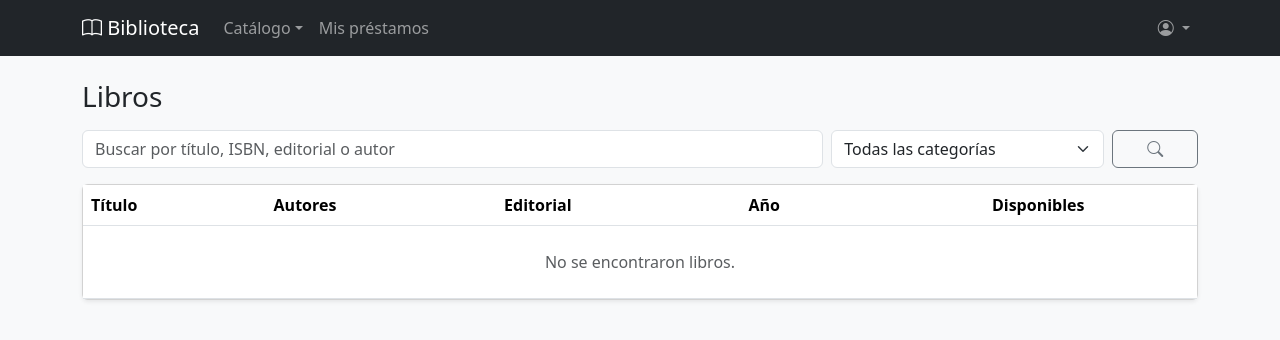
After one commit to alexisNahu/biblioteca_derecho, a Django app: page /catalogo/libros/ in a window 1280 px wide. The commit adds this page. Shown: the top 340 px of the page. Run offline with Django 5.2, Linux system fonts and the light colour scheme; the visitor is signed in with stand-in values (Sample User, id 1); data comes from the database, SQL or seed files in the repository; data that the repository does not hold is empty.

Commit message:
ABM de libros y ejemplares

```diff
--- /dev/null
+++ b/catalogo/templates/catalogo/_estado_ejemplar.html
@@ -0,0 +1,4 @@
+{% if estado == "disponible" %}<span class="badge text-bg-success">{{ etiqueta }}</span>
+{% elif estado == "prestado" %}<span class="badge text-bg-warning">{{ etiqueta }}</span>
+{% elif estado == "en_reparacion" %}<span class="badge text-bg-info">{{ etiqueta }}</span>
+{% else %}<span class="badge text-bg-secondary">{{ etiqueta }}</span>{% endif %}
--- /dev/null
+++ b/catalogo/templates/catalogo/libro_list.html
@@ -0,0 +1,56 @@
+{% extends "base.html" %}
+
+{% block titulo %}Libros{% endblock %}
+
+{% block contenido %}
+<div class="d-flex justify-content-between align-items-center mb-3">
+  <h1 class="h3 mb-0">Libros</h1>
+  {% if "catalogo.gestionar" in permisos %}
+  <a href="{% url 'catalogo:libro_nuevo' %}" class="btn btn-primary"><i class="bi bi-plus-lg"></i> Nuevo libro</a>
+  {% endif %}
+</div>
+
+<form method="get" class="row g-2 mb-3">
+  <div class="col-md-8">
+    <input type="search" name="q" value="{{ request.GET.q }}" class="form-control" placeholder="Buscar por título, ISBN, editorial o autor">
+  </div>
+  <div class="col-md-3">
+    <select name="categoria" class="form-select">
+      <option value="">Todas las categorías</option>
+      {% for c in categorias %}
+      <option value="{{ c.pk }}" {% if request.GET.categoria == c.pk|stringformat:"s" %}selected{% endif %}>{{ c.nombre }}</option>
+      {% endfor %}
+    </select>
+  </div>
+  <div class="col-md-1 d-grid">
+    <button class="btn btn-outline-secondary" type="submit"><i class="bi bi-search"></i></button>
+  </div>
+</form>
+
+<div class="card shadow-sm">
+  <div class="table-responsive">
+    <table class="table table-hover mb-0 align-middle">
+      <thead>
+        <tr><th>Título</th><th>Autores</th><th>Editorial</th><th>Año</th><th class="text-center">Disponibles</th></tr>
+      </thead>
+      <tbody>
+      {% for libro in libro_list %}
+        <tr>
+          <td><a href="{% url 'catalogo:libro_detalle' libro.pk %}">{{ libro.titulo }}</a></td>
+          <td>{% for a in libro.autores.all %}{{ a.nombre }} {{ a.apellido }}{% if not forloop.last %}, {% endif %}{% endfor %}</td>
+          <td>{{ libro.editorial }}</td>
+          <td>{{ libro.anio_publicacion|default:"" }}</td>
+          <td class="text-center">
+            <span class="badge {% if libro.disponibles %}text-bg-success{% else %}text-bg-secondary{% endif %}">{{ libro.disponibles }} / {{ libro.total_ejemplares }}</span>
+          </td>
+        </tr>
+      {% empty %}
+        <tr><td colspan="5" class="text-center text-body-secondary py-4">No se encontraron libros.</td></tr>
+      {% endfor %}
+      </tbody>
+    </table>
+  </div>
+</div>
+
+<div class="mt-3">{% include "core/_paginacion.html" %}</div>
+{% endblock %}
--- /dev/null
+++ b/catalogo/urls.py
@@ -0,0 +1,16 @@
+from django.urls import path
+
+from . import views
+
+app_name = "catalogo"
+
+urlpatterns = [
+    path("libros/", views.LibroListView.as_view(), name="libro_lista"),
+    path("libros/nuevo/", views.LibroCreateView.as_view(), name="libro_nuevo"),
+    path("libros/<int:pk>/", views.LibroDetailView.as_view(), name="libro_detalle"),
+    path("libros/<int:pk>/editar/", views.LibroUpdateView.as_view(), name="libro_editar"),
+    path("libros/<int:pk>/borrar/", views.LibroDeleteView.as_view(), name="libro_borrar"),
+    path("libros/<int:libro_pk>/ejemplares/nuevo/", views.EjemplarCreateView.as_view(), name="ejemplar_nuevo"),
+    path("ejemplares/<int:pk>/editar/", views.EjemplarUpdateView.as_view(), name="ejemplar_editar"),
+    path("ejemplares/<int:pk>/borrar/", views.EjemplarDeleteView.as_view(), name="ejemplar_borrar"),
+]
--- /dev/null
+++ b/catalogo/views.py
@@ -0,0 +1,147 @@
+from django.db.models import Count, Prefetch, Q
+from django.shortcuts import get_object_or_404
+from django.urls import reverse, reverse_lazy
+from django.views.generic import CreateView, DetailView, ListView, UpdateView
+
+from core.views import BorrarView, FormularioMixin
+from prestamos.models import Prestamo
+from usuarios.mixins import PermisoRequeridoMixin
+from usuarios.permisos import GESTIONAR_CATALOGO
+
+from .forms import AutorForm, CategoriaForm, EjemplarForm, LibroForm
+from .models import Autor, Categoria, Ejemplar, Libro
+
+
+# Libros
+
+class LibroListView(PermisoRequeridoMixin, ListView):
+    model = Libro
+    paginate_by = 20
+
+    def get_queryset(self):
+        qs = Libro.objects.prefetch_related("autores", "categorias").annotate(
+            total_ejemplares=Count("ejemplares", distinct=True),
+            disponibles=Count(
+                "ejemplares",
+                filter=Q(ejemplares__estado=Ejemplar.Estado.DISPONIBLE),
+                distinct=True,
+            ),
+        ).order_by("titulo")
+        q = self.request.GET.get("q", "").strip()
+        if q:
+            qs = qs.filter(
+                Q(titulo__icontains=q)
+                | Q(isbn__icontains=q)
+                | Q(editorial__icontains=q)
+                | Q(autores__nombre__icontains=q)
+                | Q(autores__apellido__icontains=q)
+            ).distinct()
+        categoria = self.request.GET.get("categoria")
+        if categoria:
+            qs = qs.filter(categorias__id=categoria)
+        return qs
+
+    def get_context_data(self, **kwargs):
+        context = super().get_context_data(**kwargs)
+        context["categorias"] = Categoria.objects.all()
+        return context
+
+
+class LibroDetailView(PermisoRequeridoMixin, DetailView):
+    model = Libro
+
+    def get_queryset(self):
+        prestamos_activos = Prestamo.objects.filter(estado=Prestamo.Estado.ACTIVO).select_related("usuario")
+        ejemplares = Ejemplar.objects.order_by("codigo_barras").prefetch_related(
+            Prefetch("prestamos", queryset=prestamos_activos, to_attr="prestamos_activos")
+        )
+        return Libro.objects.prefetch_related(
+            "autores", "categorias", Prefetch("ejemplares", queryset=ejemplares)
+        )
+
+
+class LibroCreateView(PermisoRequeridoMixin, FormularioMixin, CreateView):
+    permiso = GESTIONAR_CATALOGO
+    model = Libro
+    form_class = LibroForm
+    titulo = "Nuevo libro"
+    cancelar_url = reverse_lazy("catalogo:libro_lista")
+    success_message = "Libro «%(titulo)s» creado. Ahora podés agregarle ejemplares."
+
+    def get_success_url(self):
+        return reverse("catalogo:libro_detalle", args=[self.object.pk])
+
+
+class LibroUpdateView(PermisoRequeridoMixin, FormularioMixin, UpdateView):
+    permiso = GESTIONAR_CATALOGO
+    model = Libro
+    form_class = LibroForm
+    success_message = "Libro «%(titulo)s» actualizado."
+
+    def get_titulo(self):
+        return f"Editar «{self.object}»"
+
+    def get_success_url(self):
+        return reverse("catalogo:libro_detalle", args=[self.object.pk])
+
+    def get_cancelar_url(self):
+        return self.get_success_url()
+
+
+class LibroDeleteView(PermisoRequeridoMixin, BorrarView):
+    permiso = GESTIONAR_CATALOGO
+    model = Libro
+    success_url = reverse_lazy("catalogo:libro_lista")
+
+    def get_cancelar_url(self):
+        return reverse("catalogo:libro_detalle", args=[self.object.pk])
+
+
+# Autores
+
+class EjemplarCreateView(PermisoRequeridoMixin, FormularioMixin, CreateView):
+    permiso = GESTIONAR_CATALOGO
+    model = Ejemplar
+    form_class = EjemplarForm
+    success_message = "Ejemplar %(codigo_barras)s agregado."
+
+    def dispatch(self, request, *args, **kwargs):
+        self.libro = get_object_or_404(Libro, pk=kwargs["libro_pk"])
+        return super().dispatch(request, *args, **kwargs)
+
+    def get_titulo(self):
+        return f"Nuevo ejemplar de «{self.libro}»"
+
+    def form_valid(self, form):
+        form.instance.libro = self.libro
+        return super().form_valid(form)
+
+    def get_success_url(self):
+        return reverse("catalogo:libro_detalle", args=[self.libro.pk])
+
+    def get_cancelar_url(self):
+        return self.get_success_url()
+
+
+class EjemplarUpdateView(PermisoRequeridoMixin, FormularioMixin, UpdateView):
+    permiso = GESTIONAR_CATALOGO
+    model = Ejemplar
+    form_class = EjemplarForm
+    success_message = "Ejemplar %(codigo_barras)s actualizado."
+
+    def get_titulo(self):
+        return f"Editar ejemplar {self.object.codigo_barras}"
+
+    def get_success_url(self):
+        return reverse("catalogo:libro_detalle", args=[self.object.libro_id])
+
+    def get_cancelar_url(self):
+        return self.get_success_url()
+
+
+class EjemplarDeleteView(PermisoRequeridoMixin, BorrarView):
+    permiso = GESTIONAR_CATALOGO
+    model = Ejemplar
+
+    def get_success_url(self):
+        return reverse("catalogo:libro_detalle", args=[self.object.libro_id])
--- a/config/urls.py
+++ b/config/urls.py
@@ -3,6 +3,7 @@ from django.urls import include, path
 urlpatterns = [
     path('', include('core.urls')),
     path('cuentas/', include('usuarios.urls_cuentas')),
+    path('catalogo/', include('catalogo.urls')),
     path('prestamos/', include('prestamos.urls')),
     path('usuarios/', include('usuarios.urls')),
 ]
--- a/prestamos/templates/prestamos/prestamo_detail.html
+++ b/prestamos/templates/prestamos/prestamo_detail.html
@@ -24,7 +24,7 @@
       <div class="card-body">
         <dl class="row mb-0">
           <dt class="col-sm-4">Libro</dt>
-          <dd class="col-sm-8">{{ prestamo.ejemplar.libro }}</dd>
+          <dd class="col-sm-8"><a href="{% url 'catalogo:libro_detalle' prestamo.ejemplar.libro_id %}">{{ prestamo.ejemplar.libro }}</a></dd>
           <dt class="col-sm-4">Ejemplar</dt><dd class="col-sm-8"><code>{{ prestamo.ejemplar.codigo_barras }}</code></dd>
           <dt class="col-sm-4">Usuario</dt><dd class="col-sm-8">{{ prestamo.usuario.nombre_completo }} <span class="text-body-secondary">({{ prestamo.usuario.email }})</span></dd>
           <dt class="col-sm-4">Fecha</dt><dd class="col-sm-8">{{ prestamo.fecha_prestamo|date:"d/m/Y H:i" }}</dd>
--- a/templates/base.html
+++ b/templates/base.html
@@ -17,6 +17,12 @@
     </button>
     <div class="collapse navbar-collapse" id="menu">
       <ul class="navbar-nav me-auto">
+        <li class="nav-item dropdown">
+          <a class="nav-link dropdown-toggle" href="#" data-bs-toggle="dropdown">Catálogo</a>
+          <ul class="dropdown-menu">
+            <li><a class="dropdown-item" href="{% url 'catalogo:libro_lista' %}">Libros</a></li>
+          </ul>
+        </li>
         {% if "prestamos.gestionar" in permisos %}
         <li class="nav-item dropdown">
           <a class="nav-link dropdown-toggle" href="#" data-bs-toggle="dropdown">Préstamos</a>
```
Also changed, not shown: catalogo/templates/catalogo/libro_detail.html (added, +82 -0 lines).
